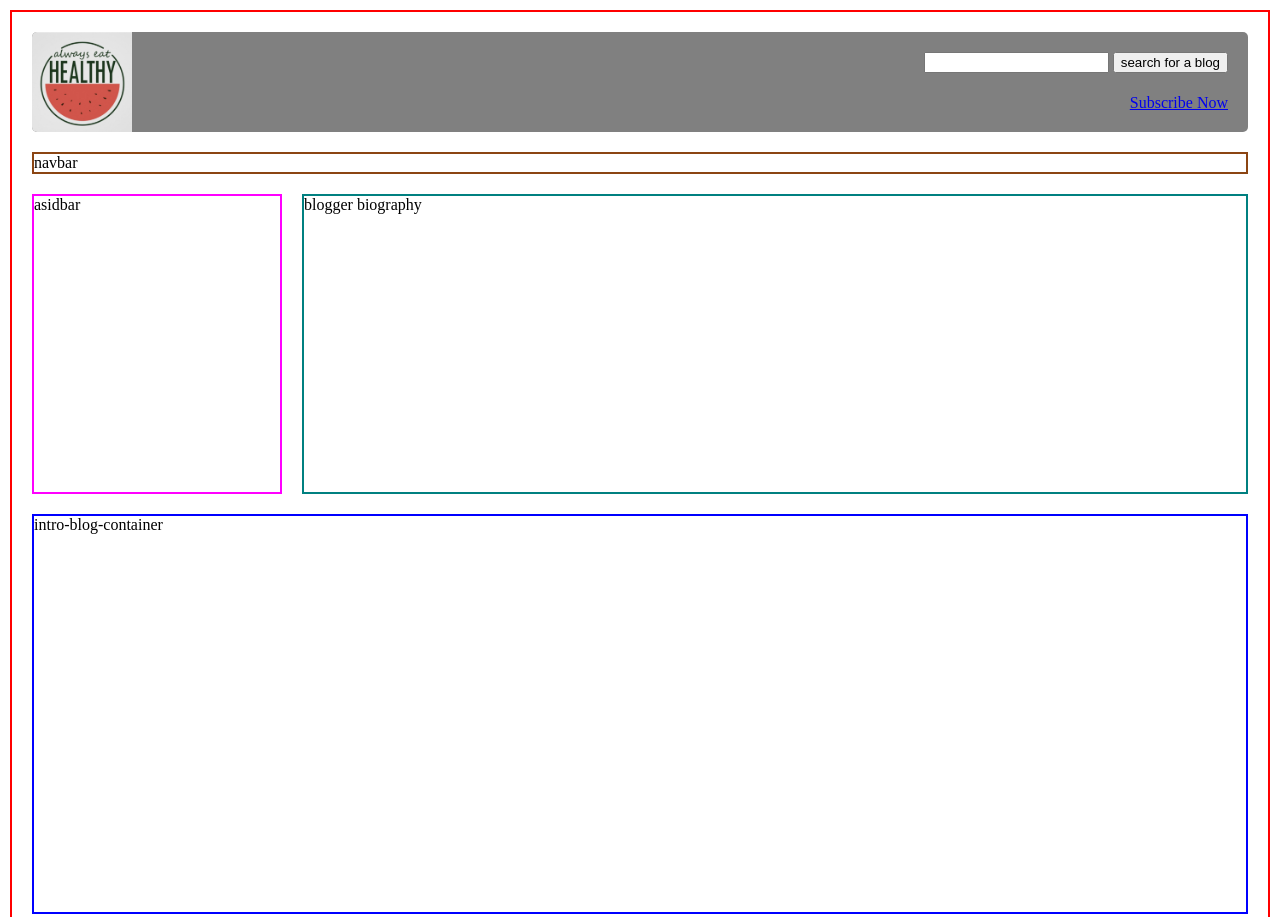
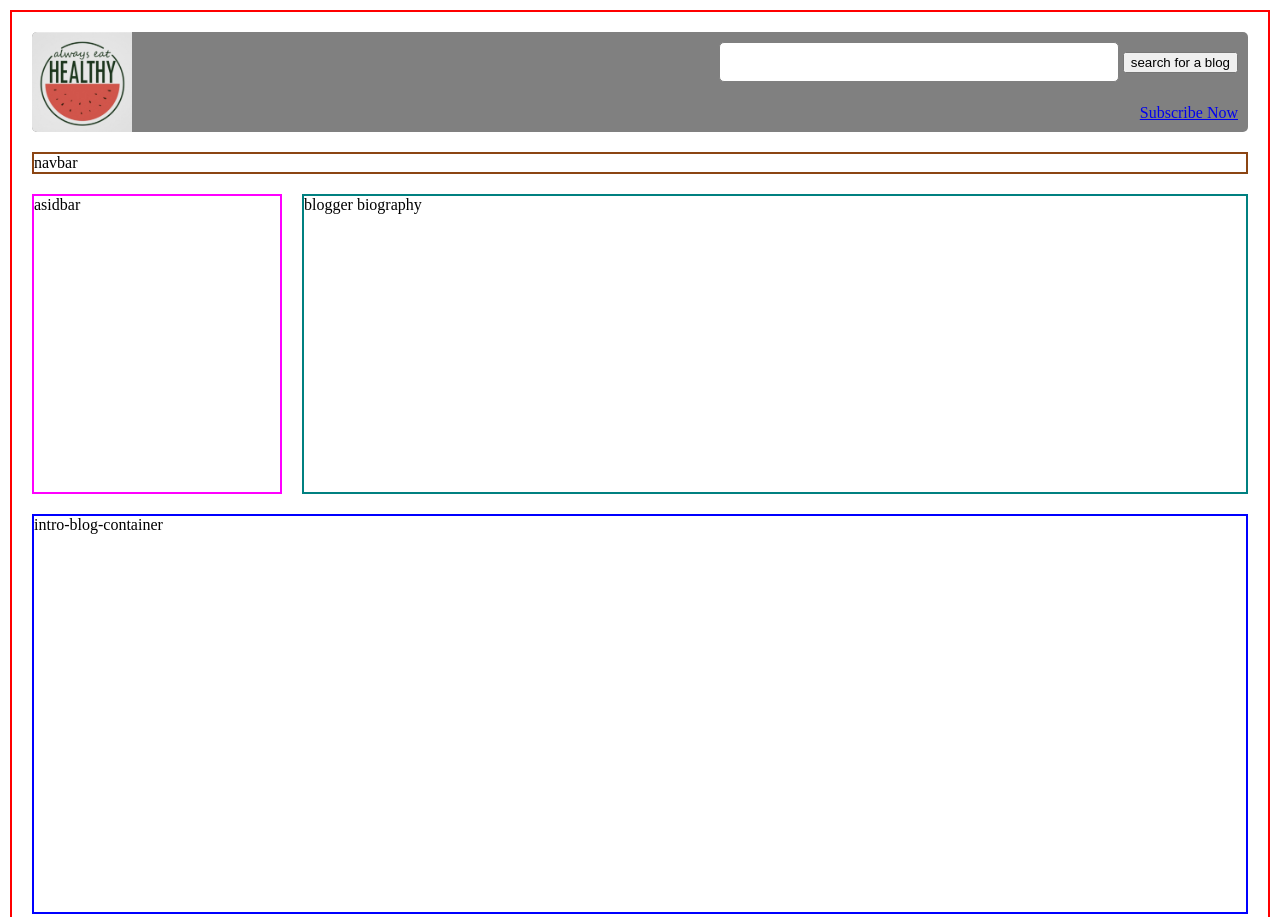
Before and after one commit to Barhome/blog-project, a plain HTML site: page index.html in a window 1280 px wide. Shown: the top 917 px of the page. Drawn offline with Linux system fonts and the light colour scheme.

Commit message:
style:Styling search input

```diff
--- a/css/app.css
+++ b/css/app.css
@@ -1,3 +1,7 @@
+* {
+  margin: 0;
+  box-sizing: border-box;
+}
 body {
   display: grid;
   grid-template-columns: 250px 1fr 1fr;
@@ -19,8 +23,8 @@ body {
   display: flex;
   justify-content: space-between;
   grid-area: hd;
-  background-color: grey;
   border-radius: 5px;
+  background-color: gray;
 }
 
 .logo {
@@ -37,9 +41,20 @@ body {
   flex-direction: column;
   align-items: flex-end;
   justify-content: space-between;
-  padding: 20px;
+  padding: 10px;
 }
 
+.search-input {
+  width: 400px;
+  padding: 10px;
+  font-size: 16px;
+  border-radius: 5px;
+  border: solid 1px grey;
+}
+
+.search-input:focus {
+  outline: none;
+}
 .navbar-container {
   border: solid saddlebrown 2px;
   grid-area: nav;
```
